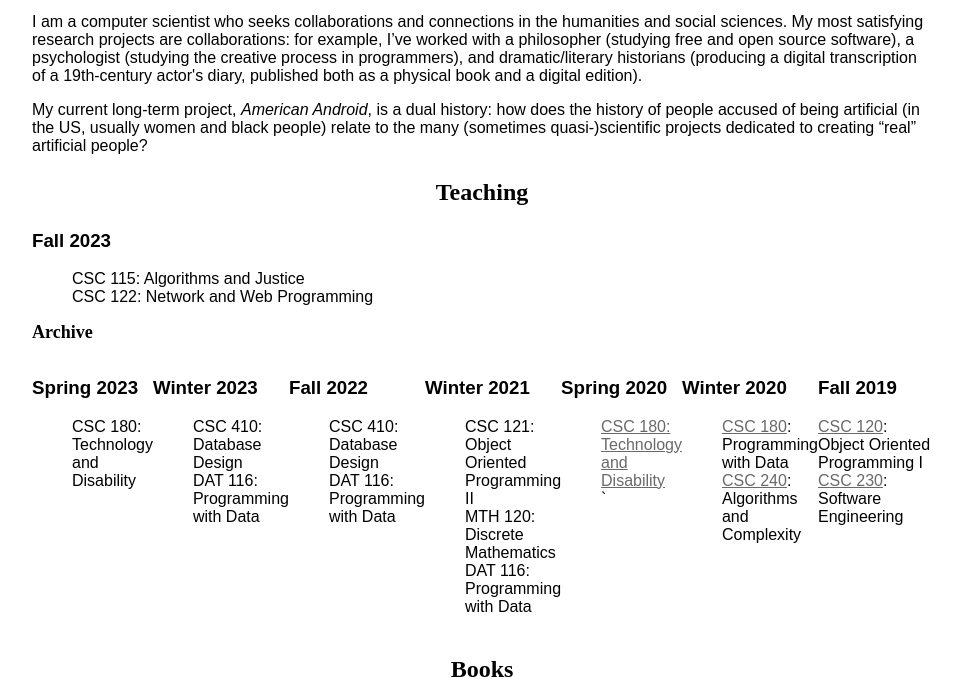
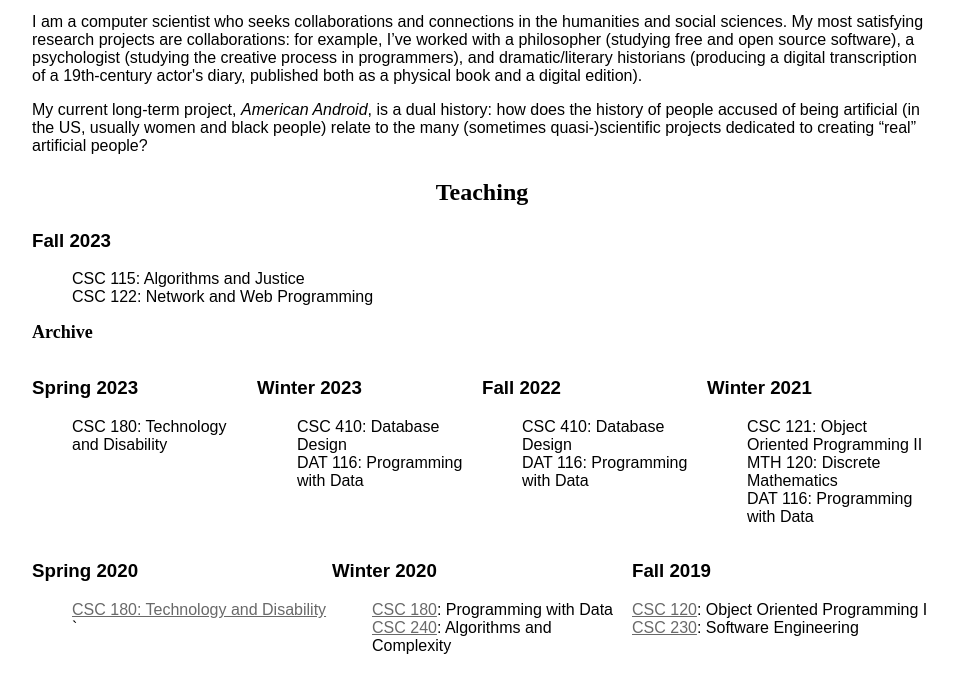
Before and after one commit to ScottDDexter/ScottDDexter.github.io, a plain HTML site: page index.html in a window 1280 px wide. Shown: the part 128-807 px from the top of the page, without its empty margins (158-1119 px from the left). Drawn offline with Linux system fonts and the light colour scheme; a web font is replaced by a local one.

Commit message:
More flexperiments.

```diff
--- a/css/style.css
+++ b/css/style.css
@@ -49,6 +49,11 @@ body {
 
 .flexing {
     display: flex;
+    flex-wrap: wrap;
+}
+
+.term {
+    flex: 200px;
 }
 
 strong {
@@ -85,8 +90,12 @@ h2 {
 
 .teaching li, .research li, header li {
     list-style-type: none;
+    padding-left: 0;
 }
 
+header li {
+    align-self: center;
+}
 pre {
 	white-space:pre-wrap;
 	white-space:-moz-pre-wrap;
```
